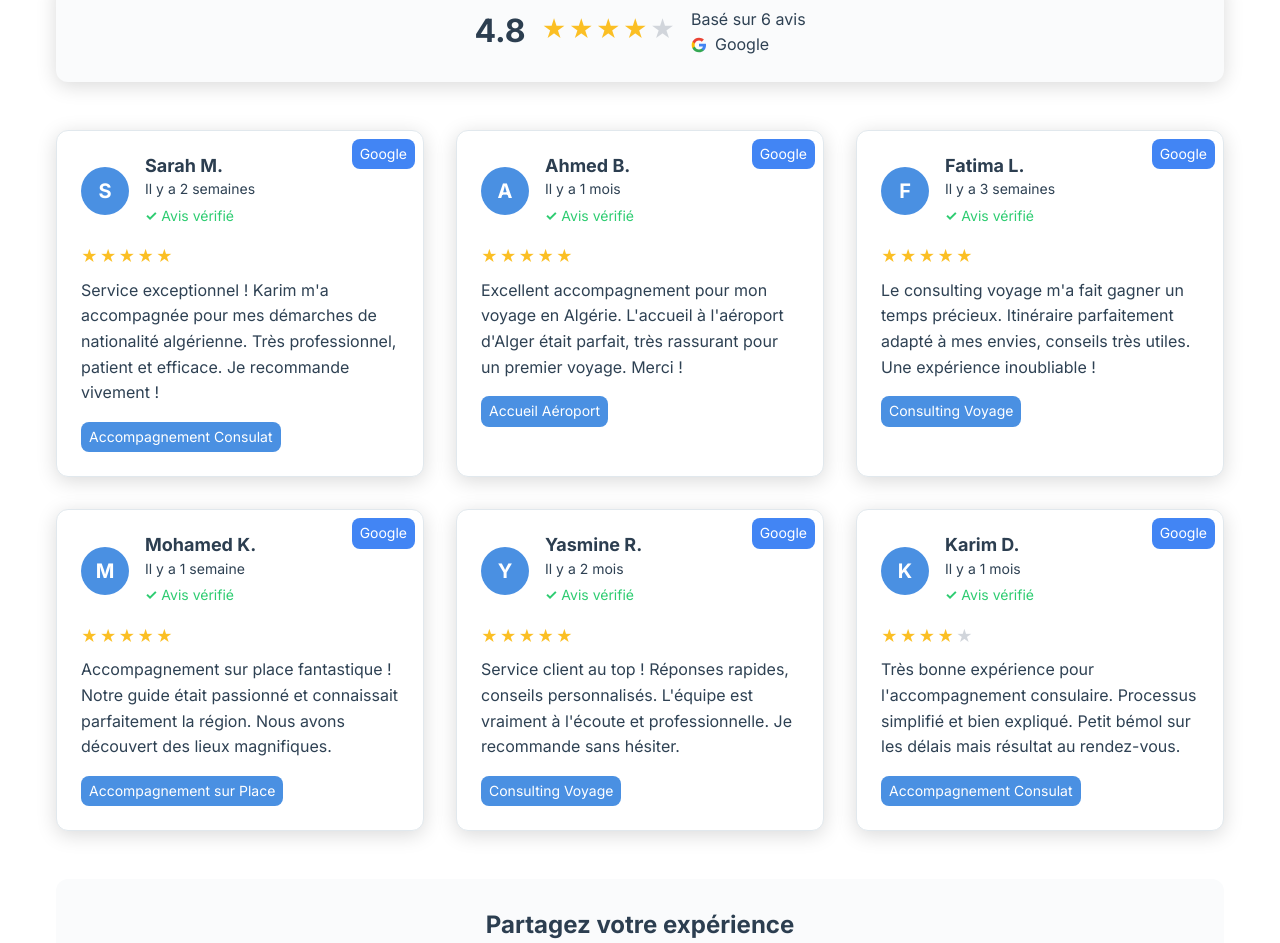
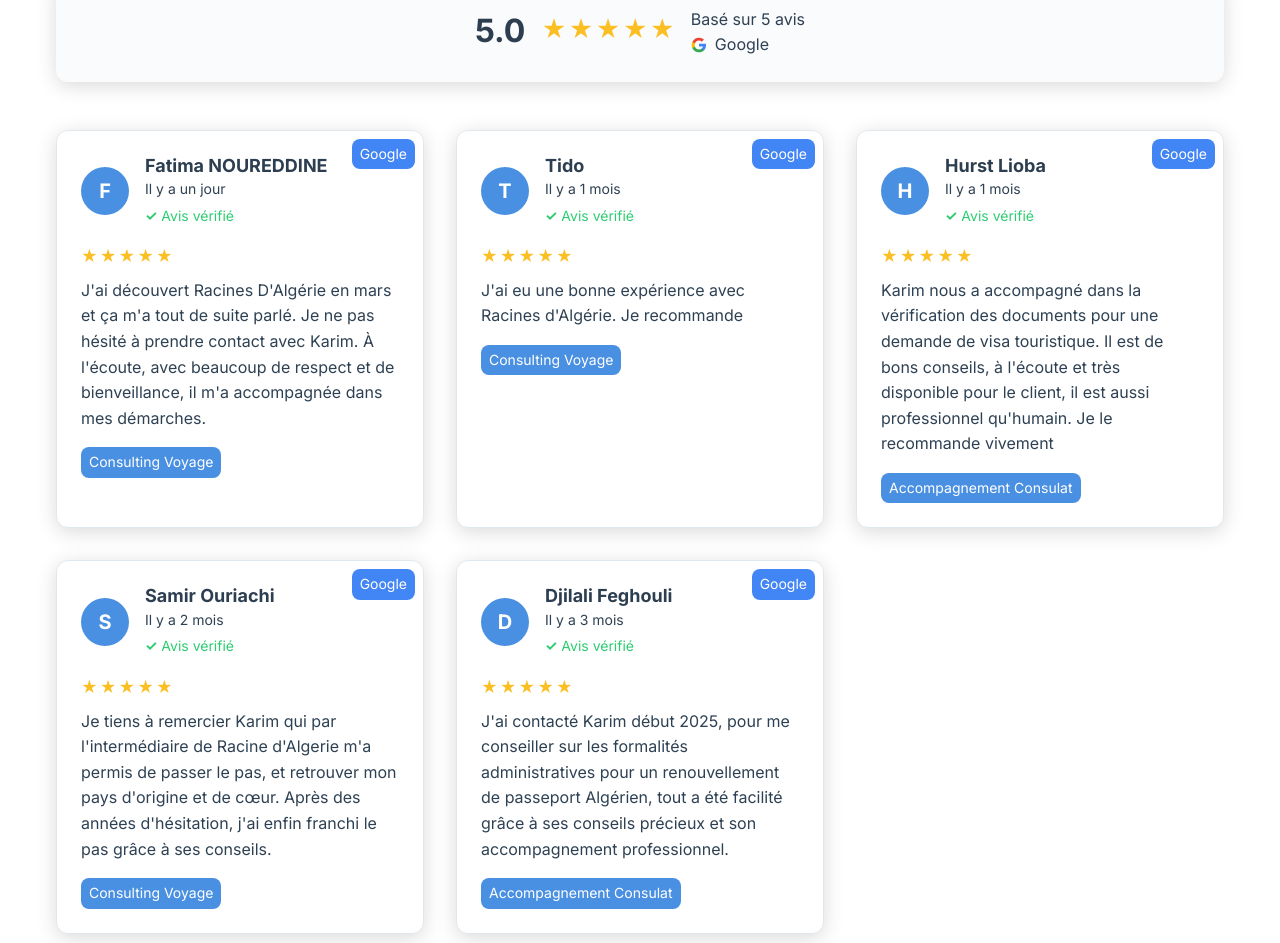
Before and after one commit to ElodieAllegro/racinesAlgerie, a website built with Vite: page index.html in a window 1280 px wide. Shown: the part 3927-4870 px from the top of the page. Built offline with nearby package versions, Linux system fonts and the light colour scheme; files whose address does not match are found by name.

Commit message:
Intégration des vrais avis Google

```diff
--- a/css/reviews.css
+++ b/css/reviews.css
@@ -177,6 +177,7 @@
 .reviews-cta p {
     color: var(--text-secondary);
     margin-bottom: var(--spacing-lg);
+    font-size: var(--font-size-md);
 }
 
 .google-review-btn {
--- a/js/reviews.js
+++ b/js/reviews.js
@@ -8,65 +8,55 @@ class GoogleReviewsManager {
     }
 
     init() {
-        // Simuler des avis Google (à remplacer par de vrais avis)
+        // Vrais avis Google de Racines d'Algérie
         this.reviews = [
             {
                 id: 1,
-                name: "Sarah M.",
-                avatar: "S",
+                name: "Fatima NOUREDDINE",
+                avatar: "F",
                 rating: 5,
-                date: "Il y a 2 semaines",
-                text: "Service exceptionnel ! Karim m'a accompagnée pour mes démarches de nationalité algérienne. Très professionnel, patient et efficace. Je recommande vivement !",
+                date: "Il y a un jour",
+                text: "J'ai découvert Racines D'Algérie en mars et ça m'a tout de suite parlé. Je ne pas hésité à prendre contact avec Karim. À l'écoute, avec beaucoup de respect et de bienveillance, il m'a accompagnée dans mes démarches.",
+                service: "Consulting Voyage",
+                verified: true
+            },
+            {
+                id: 2,
+                name: "Tido",
+                avatar: "T",
+                rating: 5,
+                date: "Il y a 1 mois",
+                text: "J'ai eu une bonne expérience avec Racines d'Algérie. Je recommande",
+                service: "Consulting Voyage",
+                verified: true
+            },
+            {
+                id: 3,
+                name: "Hurst Lioba",
+                avatar: "H",
+                rating: 5,
+                date: "Il y a 1 mois",
+                text: "Karim nous a accompagné dans la vérification des documents pour une demande de visa touristique. Il est de bons conseils, à l'écoute et très disponible pour le client, il est aussi professionnel qu'humain. Je le recommande vivement",
                 service: "Accompagnement Consulat",
                 verified: true
             },
             {
-                id: 2,
-                name: "Ahmed B.",
-                avatar: "A",
+                id: 4,
+                name: "Samir Ouriachi",
+                avatar: "S",
                 rating: 5,
-                date: "Il y a 1 mois",
-                text: "Excellent accompagnement pour mon voyage en Algérie. L'accueil à l'aéroport d'Alger était parfait, très rassurant pour un premier voyage. Merci !",
-                service: "Accueil Aéroport",
-                verified: true
-            },
-            {
-                id: 3,
-                name: "Fatima L.",
-                avatar: "F",
-                rating: 5,
-                date: "Il y a 3 semaines",
-                text: "Le consulting voyage m'a fait gagner un temps précieux. Itinéraire parfaitement adapté à mes envies, conseils très utiles. Une expérience inoubliable !",
+                date: "Il y a 2 mois",
+                text: "Je tiens à remercier Karim qui par l'intermédiaire de Racine d'Algerie m'a permis de passer le pas, et retrouver mon pays d'origine et de cœur. Après des années d'hésitation, j'ai enfin franchi le pas grâce à ses conseils.",
                 service: "Consulting Voyage",
                 verified: true
             },
             {
-                id: 4,
-                name: "Mohamed K.",
-                avatar: "M",
+                id: 5,
+                name: "Djilali Feghouli",
+                avatar: "D",
                 rating: 5,
-                date: "Il y a 1 semaine",
-                text: "Accompagnement sur place fantastique ! Notre guide était passionné et connaissait parfaitement la région. Nous avons découvert des lieux magnifiques.",
-                service: "Accompagnement sur Place",
-                verified: true
-            },
-            {
-                id: 5,
-                name: "Yasmine R.",
-                avatar: "Y",
-                rating: 5,
-                date: "Il y a 2 mois",
-                text: "Service client au top ! Réponses rapides, conseils personnalisés. L'équipe est vraiment à l'écoute et professionnelle. Je recommande sans hésiter.",
-                service: "Consulting Voyage",
-                verified: true
-            },
-            {
-                id: 6,
-                name: "Karim D.",
-                avatar: "K",
-                rating: 4,
-                date: "Il y a 1 mois",
-                text: "Très bonne expérience pour l'accompagnement consulaire. Processus simplifié et bien expliqué. Petit bémol sur les délais mais résultat au rendez-vous.",
+                date: "Il y a 3 mois",
+                text: "J'ai contacté Karim début 2025, pour me conseiller sur les formalités administratives pour un renouvellement de passeport Algérien, tout a été facilité grâce à ses conseils précieux et son accompagnement professionnel.",
                 service: "Accompagnement Consulat",
                 verified: true
             }
```
